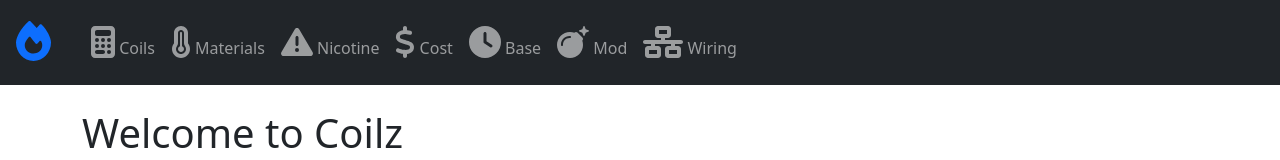
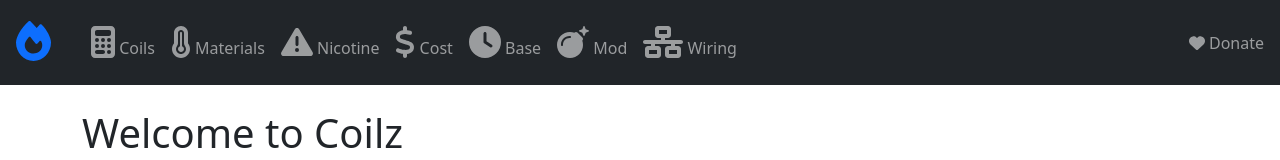
Before and after one commit to ayan4m1/coilz, a React app: page / in a window 1280 px wide. Shown: the top 160 px of the page. Built offline with nearby package versions, Linux system fonts and the light colour scheme.

Commit message:
add donate link

```diff
--- a/src/components/Header.js
+++ b/src/components/Header.js
@@ -37,6 +37,15 @@
           <NavItem to="/mod" icon="bomb" label="Mod" />
           <NavItem to="/wiring" icon="network-wired" label="Wiring" />
         </Nav>
+        <Nav className="ms-auto me-2">
+          <Nav.Link
+            href="https://paypal.me/ayan4m1"
+            target="_blank"
+            rel="noopener noreferrer"
+          >
+            <FontAwesomeIcon icon="heart" /> Donate
+          </Nav.Link>
+        </Nav>
       </Navbar.Collapse>
     </Navbar>
   );
```
Also changed, not shown: src/icons.js (+6 -4 lines).
